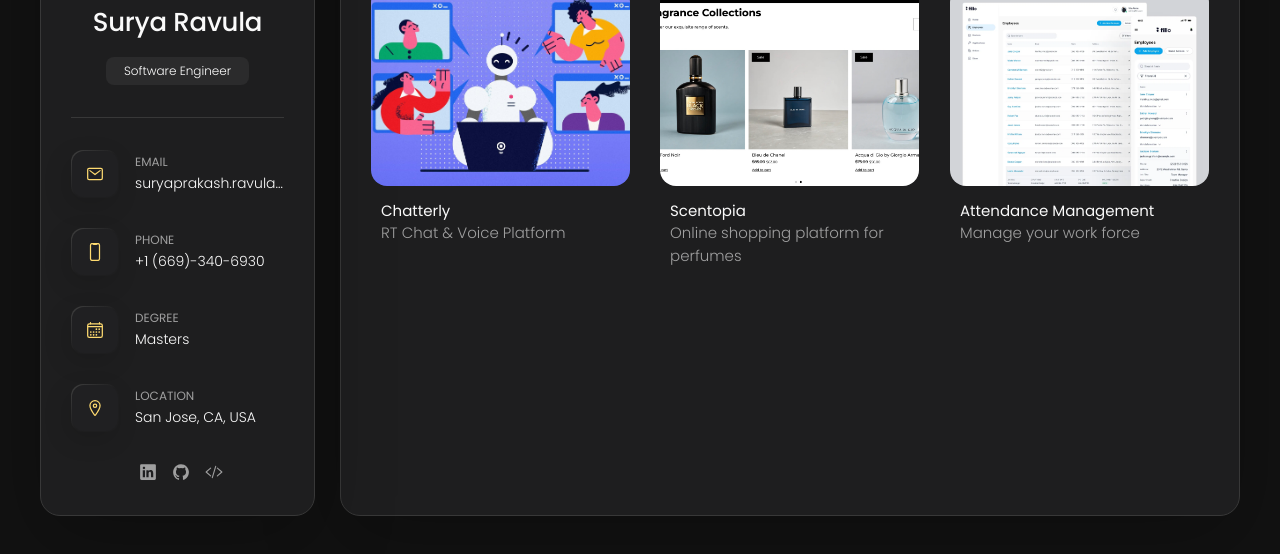
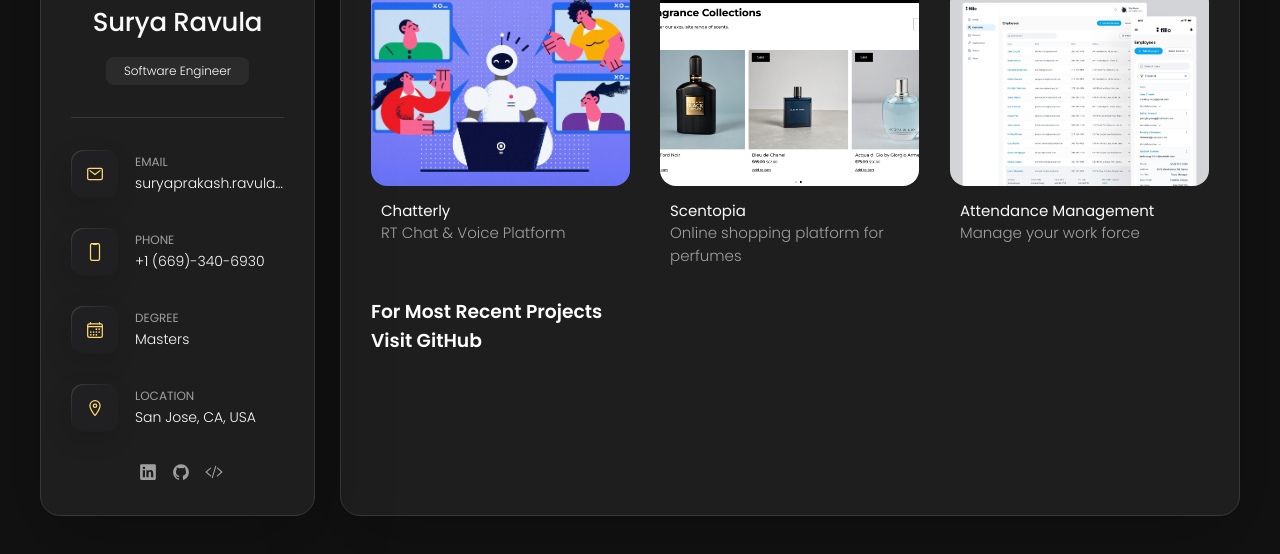
Before and after one commit to RavulaSuryaPrakash/Surya-s-portfolio, a plain HTML site: page index.html in a window 1280 px wide. Both pictures are taken after a click on the button "Projects". Shown: the part 256-810 px from the top of the page. Drawn offline with nearby package versions, Linux system fonts and the light colour scheme.

Commit message:
small changes

```diff
--- a/index.html
+++ b/index.html
@@ -926,7 +926,11 @@ alert system delivering risk scores through collaborative API design and feedbac
 
               </a>
             </li>
-
+            <h1 style="color:white;">
+              <a href="https://github.com/RavulaSuryaPrakash?tab=repositories" style="color:white; text-decoration:none;">
+                For Most Recent Projects Visit GitHub
+              </a>
+            </h1>
 
             <!-- <li class="project-item  active" data-filter-item data-category="applications">
               <a href="#">
```
